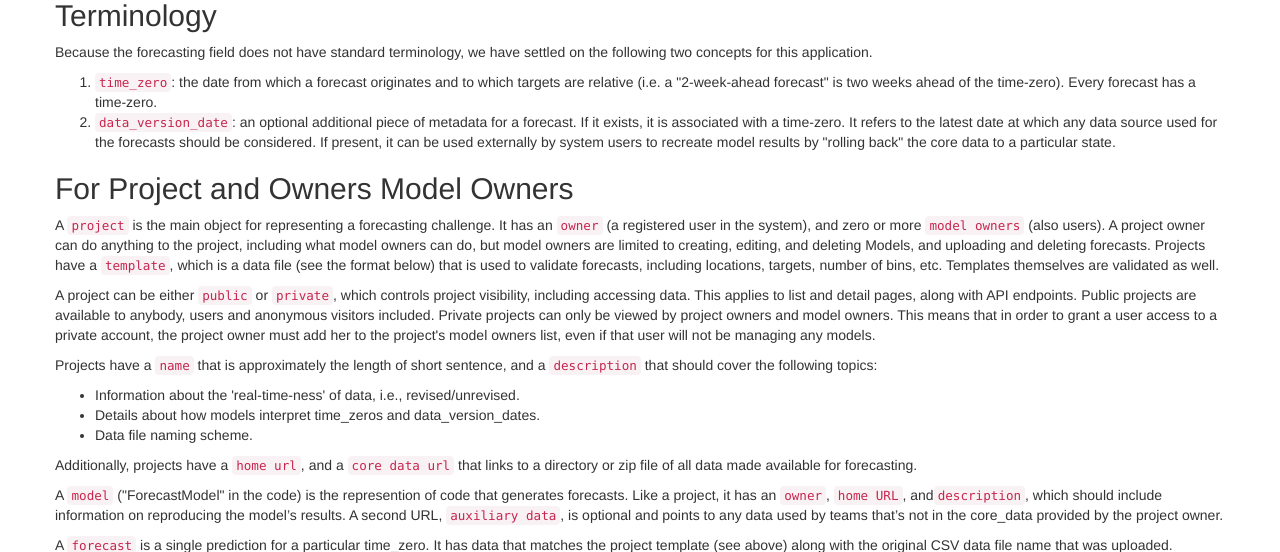
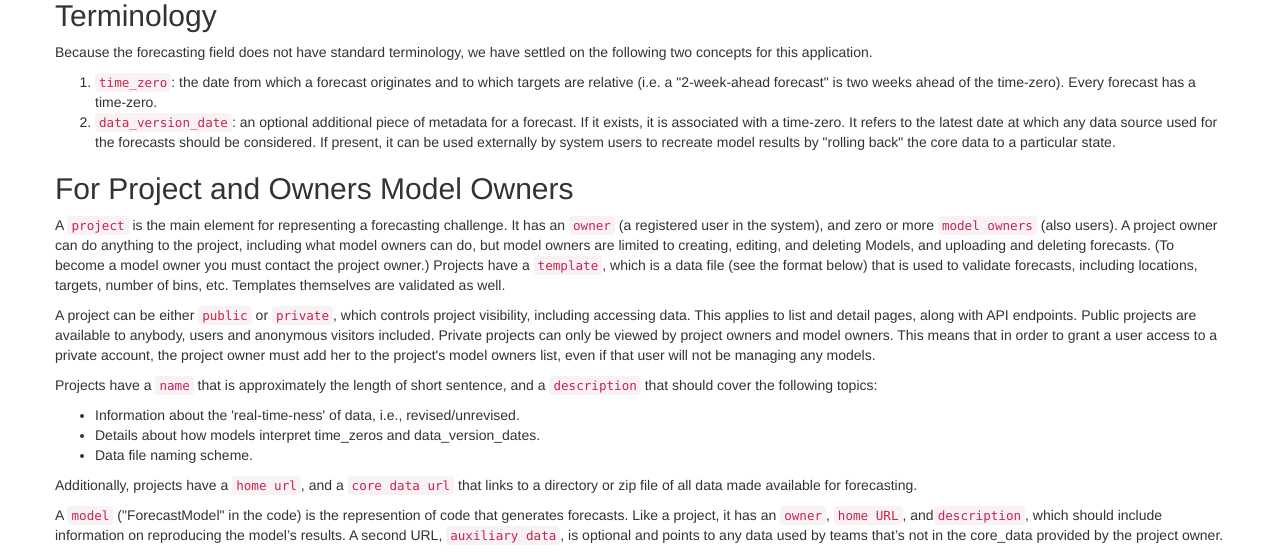
Before and after one commit to reichlab/forecast-repository, a Django app: page /docs in a window 1280 px wide. Shown: the part 171-723 px from the top of the page. Run offline with Django 3.2, Linux system fonts and the light colour scheme; some libraries are stand-ins or nearby versions.

Commit message:
removed the concept of 'project owners' -> now any registered user can create Projects. updated docs. added email to user detail page. added contact info to about page

```diff
--- a/forecast_app/models/project.py
+++ b/forecast_app/models/project.py
@@ -15,9 +15,6 @@ from utils.utilities import basic_str
 #
 # ---- Project class ----
 #
-
-PROJECT_OWNER_GROUP_NAME = 'project_owner'
-
 
 class Project(ModelWithCDCData):
     """
--- a/forecast_app/templates/documentation.html
+++ b/forecast_app/templates/documentation.html
@@ -14,12 +14,13 @@
 
     <h2>For Project and Owners Model Owners</h2>
 
-    <p>A <code>project</code> is the main object for representing a forecasting challenge. It has an <code>owner</code>
+    <p>A <code>project</code> is the main element for representing a forecasting challenge. It has an <code>owner</code>
         (a registered user in the system), and zero or more <code>model owners</code> (also users). A project owner can
         do anything to the project, including what model owners can do, but model owners are limited to creating,
-        editing, and deleting Models, and uploading and deleting forecasts. Projects have a <code>template</code>, which
-        is a data file (see the format below) that is used to validate forecasts, including locations, targets, number
-        of bins, etc. Templates themselves are validated as well.
+        editing, and deleting Models, and uploading and deleting forecasts. (To become a model owner you must contact
+        the project owner.) Projects have a <code>template</code>, which is a data file (see the format below) that is
+        used to validate forecasts, including locations, targets, number of bins, etc. Templates themselves are
+        validated as well.
     </p>
 
     <p>A project can be either <code>public</code> or <code>private</code>, which controls project visibility, including
--- a/forecast_app/urls.py
+++ b/forecast_app/urls.py
@@ -33,7 +33,7 @@ urlpatterns = [
     # ---- CRUD-related form URLs ----
 
     # Project
-    url(r'^project/create/(?P<user_pk>\d+)', views.create_project, name='create-project'),
+    url(r'^project/create/$', views.create_project, name='create-project'),
     url(r'^project/(?P<project_pk>\d+)/edit/$', views.edit_project, name='edit-project'),
     url(r'^project/(?P<project_pk>\d+)/delete/$', views.delete_project, name='delete-project'),
 
--- a/forecast_app/views.py
+++ b/forecast_app/views.py
@@ -15,8 +15,7 @@ from django.views.generic import DetailView, ListView
 
 from forecast_app.forms import ProjectForm, ForecastModelForm
 from forecast_app.models import Project, ForecastModel, Forecast, TimeZero
-from forecast_app.models.project import PROJECT_OWNER_GROUP_NAME, Target
-from forecast_app.templatetags.auth_extras import has_group
+from forecast_app.models.project import Target
 from utils.cdc import CDC_CONFIG_DICT
 from utils.mean_absolute_error import mean_abs_error_rows_for_project
 
@@ -105,37 +104,30 @@ def project_visualizations(request, project_pk):
 # ---- CRUD-related form functions ----
 #
 
-def create_project(request, user_pk):
+def create_project(request):
     """
-    Shows a form to add a new Project for the passed User. Authorization: The logged-in user must be a superuser, or the
-    same as the passed OBO user AND the must be in the group PROJECT_OWNER_GROUP_NAME.
+    Shows a form to add a new Project with the owner being request.user. Authorization: The logged-in user must be a
+    superuser, or must be in the group PROJECT_OWNER_GROUP_NAME.
 
     :param: user_pk: the on-behalf-of user. may not be the same as the authenticated user
     """
-    authenticated_user = request.user
-    new_project_user = get_object_or_404(User, pk=user_pk)
-    if not ok_user_create_project(new_project_user, authenticated_user):
+    if not ok_user_create_project(request.user):
         return HttpResponseForbidden()
 
     # set up Target and TimeZero formsets using a new (unsaved) Project
-
-
-    new_project = Project(owner=new_project_user,
-                          config_dict=CDC_CONFIG_DICT)
+    new_project = Project(owner=request.user, config_dict=CDC_CONFIG_DICT)
     TargetInlineFormSet = inlineformset_factory(Project, Target, fields=('name', 'description'), extra=3)
     target_formset = TargetInlineFormSet(instance=new_project)
-
     TimeZeroInlineFormSet = inlineformset_factory(Project, TimeZero, fields=('timezero_date', 'data_version_date'),
                                                   extra=3)
     timezero_formset = TimeZeroInlineFormSet(instance=new_project)
-
     if request.method == 'POST':
         project_form = ProjectForm(request.POST, instance=new_project)
         target_formset = TargetInlineFormSet(request.POST, instance=new_project)
         timezero_formset = TimeZeroInlineFormSet(request.POST, instance=new_project)
         if project_form.is_valid() and target_formset.is_valid() and timezero_formset.is_valid():
             new_project = project_form.save(commit=False)
-            new_project.owner = new_project_user  # force the owner to the current user
+            new_project.owner = request.user  # force the owner to the current user
             new_project.save()
             project_form.save_m2m()
 
@@ -364,8 +356,7 @@ class UserDetailView(DetailView):
         context['projects_and_roles'] = sorted(projects_and_roles,
                                                key=lambda project_and_role: project_and_role[0].name)
         context['owned_models'] = owned_models
-        context['PROJECT_OWNER_GROUP_NAME'] = PROJECT_OWNER_GROUP_NAME
-        context['ok_user_create_project'] = ok_user_create_project(user, self.request.user)
+        context['ok_user_create_project'] = ok_user_create_project(self.request.user)
 
         return context
 
@@ -631,9 +622,11 @@ def upload_forecast(request, forecast_model_pk, timezero_pk):
 # ---- authorization utilities ----
 
 
-def ok_user_create_project(new_project_user, authenticated_user):
-    return authenticated_user.is_superuser or ((authenticated_user == new_project_user) and
-                                               has_group(authenticated_user, PROJECT_OWNER_GROUP_NAME))
+def ok_user_create_project(user):
+    """
+    :return: True if user (a User instance) is allowed to create Projects.
+    """
+    return user.is_authenticated  # any logged-in user can create. recall AnonymousUser.is_authenticated returns False
 
 
 def ok_user_edit_project(user, project):
```
Also changed, not shown: forecast_app/templates/about.html (+7 -0 lines), forecast_app/templates/auth/user_detail.html (+6 -5 lines), forecast_app/tests/test_views_and_rest_api.py (+7 -3 lines), utils/make_cdc_flu_challenge_project.py (+3 -10 lines).
